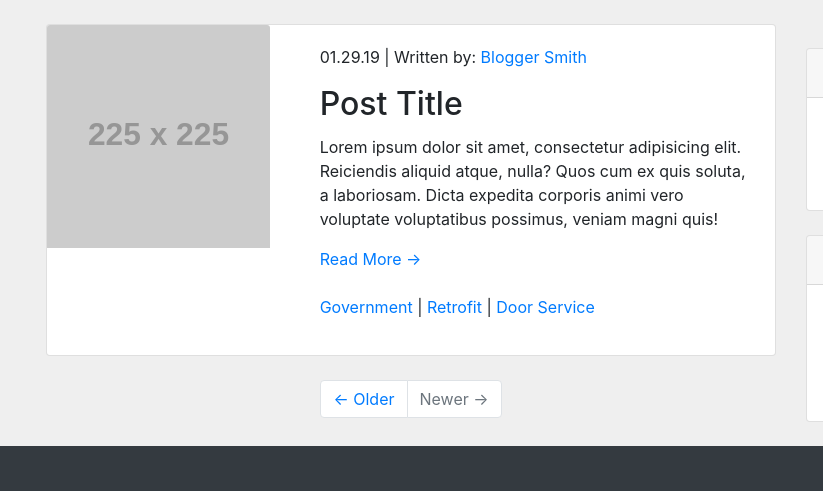
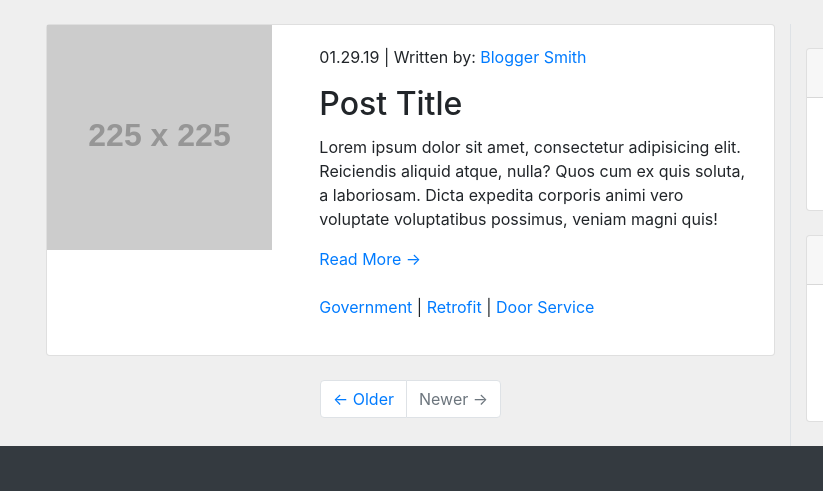
Before and after one commit to fmitchell/stanley-access, a plain HTML site: page index.html in a window 1280 px wide. Shown: the part 632-1123 px from the top of the page, 39-862 px from the left. Drawn offline with nearby package versions, Linux system fonts and the light colour scheme; placeholder pictures from the web are drawn by us.

Commit message:
border right

```diff
--- a/index.html
+++ b/index.html
@@ -78,13 +78,13 @@
     <div class="row">
 
       <!-- Blog Entries Column -->
-      <div class="col-md-8">
+      <div class="col-md-8 border-right">
 
         <!-- Blog Post -->
         <div class="card mb-4 p-8">
           <div class="row">
             <div class="col-md-4">
-              <img class="card-img-top" src="http://placehold.it/225" alt="Card image cap">
+              <img src="http://placehold.it/225" alt="Card image cap">
             </div>
             <div class="col-md-8">
               <div class="card-body">
```
